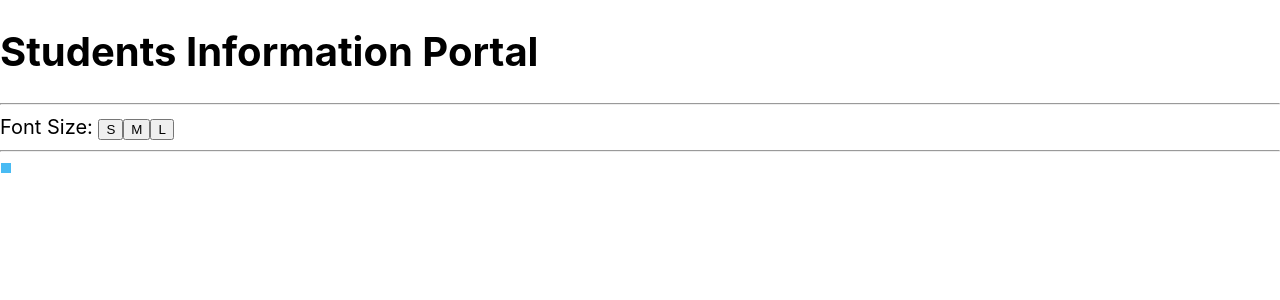
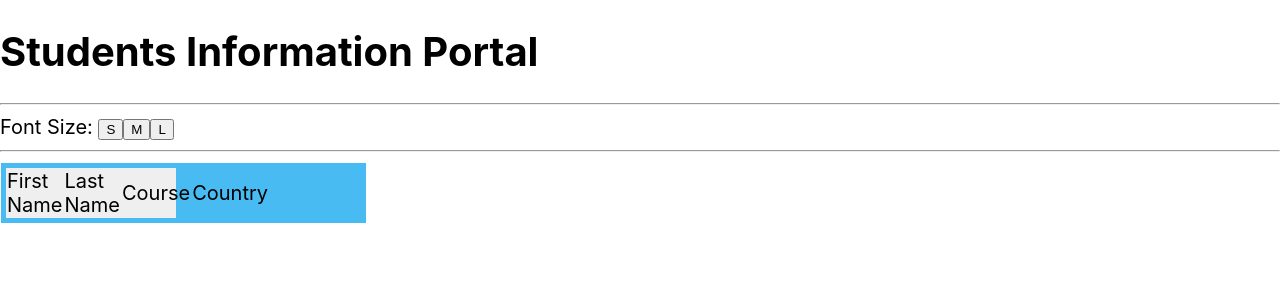
Before and after one commit to musnymubarak/IT3133-2024-React_Project, a React (Create React App) app in the folder studentapp/: page / in a window 1280 px wide. Shown: the top 300 px of the page. Built offline with nearby package versions, Linux system fonts and the light colour scheme.

Commit message:
Student table layout

```diff
--- a/studentapp/src/Components/StudentTable.js
+++ b/studentapp/src/Components/StudentTable.js
@@ -5,7 +5,12 @@ export default function StudentTable(props){
         <div className="outerDiv">
             <div className='leftDiv'>
         	    <thead>
-
+                    <tr>
+                        <td>First Name</td>
+                        <td>Last Name</td>
+                        <td>Course</td>
+                        <td>Country</td>
+                    </tr>
                 </thead>
             </div>
         </div>
```
